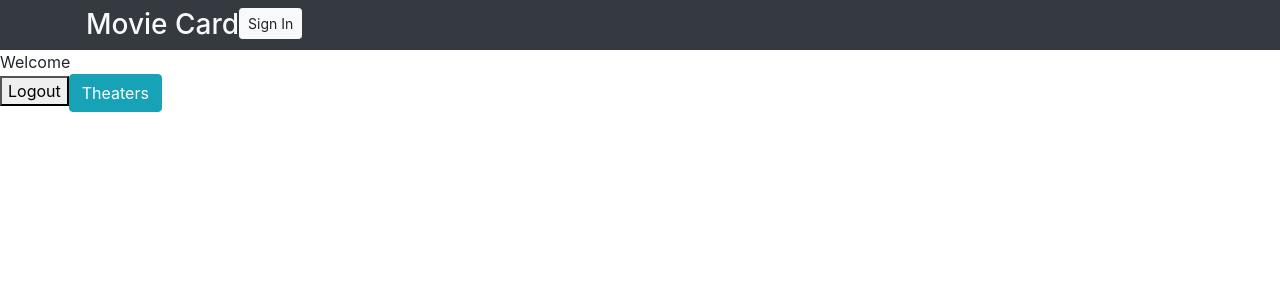
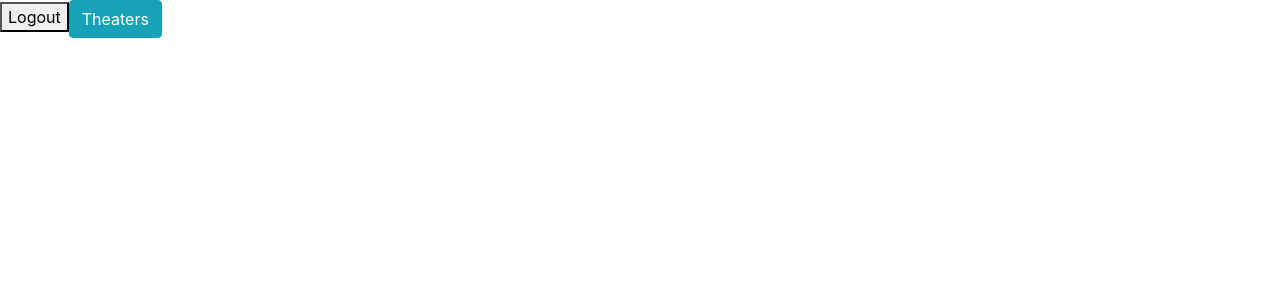
Before and after one commit to lalluprakash2018/moviebooking, a React (Create React App) app: page /admin in a window 1280 px wide. Shown: the top 300 px of the page. Built offline with nearby package versions, Linux system fonts and the light colour scheme.

Commit message:
Update Admin.js

```diff
--- a/src/components/Admin.js
+++ b/src/components/Admin.js
@@ -1,31 +1,81 @@
 import React, { useState, Component } from 'react';
+// import Tabs from './Tabs';
+import Slides from './Slides';
 import { Link } from 'react-router-dom';
 import ViewTheaters from './ViewTheaters';
-import Header from './Header';
-
+//import { Button, TabContent, TabPane, Nav, NavItem, NavLink, Card, CardTitle, CardText, Row, Col } from 'reactstrap'
+//import { Button, InputGroupAddon, InputGroupText,InputGroup,Input } from 'reactstrap'
+//import classnames from 'classnames';
 class Admin extends Component {
     constructor(props) {
+
         super(props)
+        // this.handleChange = this.handleChange.bind(this);
+        // this.handleClick  = this.handleClick.bind(this);
+        // const [activeTab, setActiveTab] = useState('1');
+
+        // const toggle = tab => {
+        //     if(activeTab !== tab) setActiveTab(tab);
+        // }
+        // this.state = {
+        //     name:''
+        // };
     }
     componentDidMount(){
         if(sessionStorage.getItem("user")!=='admin'){
             window.open("http://localhost:3000","_self");
         }
+        // if(parseInt(sessionStorage.getItem("isSignedIn"))===1){
+        //     window.open("http://localhost:3000");
+        // }
     }
     logout(){
-        sessionStorage.setItem('isSignedIn', 0);
         localStorage.removeItem('name');
         window.open("http://localhost:3000","_self");
     }
-    render() {
-        console.clear();
-        console.log(sessionStorage.getItem("user"));
-        return (
+    // handleClick(){
+    //         alert(this.state.name);
+    //     }
+    //     handleChange(e){
+    //             this.setState({ [e.target.name]: e.target.value });
+    //         }
+            render() {
+                return (
             <div>
-                <Header />
-                <div>Welcome {sessionStorage.getItem("user")}</div>
                 <button onClick={this.logout}>Logout</button>
+                {/* <ViewTheaters /> */}
                 <Link to="/theaterlist" className="btn btn-info">Theaters</Link>
+                {/* <Slides />
+                <Tabs /> */}
+
+                {/* <Button color="primary" onClick={this.handleClick}>Submit</Button>
+                <div>
+                    <form>
+                        <InputGroup>
+                            <InputGroupAddon addonType="prepend">
+                            <InputGroupText>To the Left!</InputGroupText>
+                            </InputGroupAddon>
+                            <Input type="text" name="name" onChange={this.handleChange}/>
+                        </InputGroup>
+                        <br />
+                        <InputGroup>
+                            <Input />
+                            <InputGroupAddon addonType="append">
+                            <InputGroupText>To the Right!</InputGroupText>
+                            </InputGroupAddon>
+                        </InputGroup>
+                        <br />
+                        <InputGroup>
+                            <InputGroupAddon addonType="prepend">
+                            <InputGroupText>To the Left!</InputGroupText>
+                            </InputGroupAddon>
+                            <Input placeholder="and..." />
+                            <InputGroupAddon addonType="append">
+                            <InputGroupText>To the Right!</InputGroupText>
+                            </InputGroupAddon>
+                        </InputGroup>
+                    </form>
+                </div> */}
             </div>
         )
     }
```
